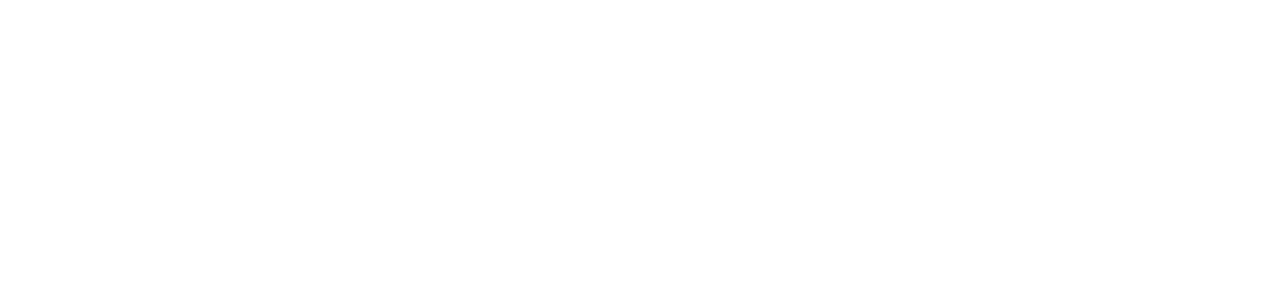
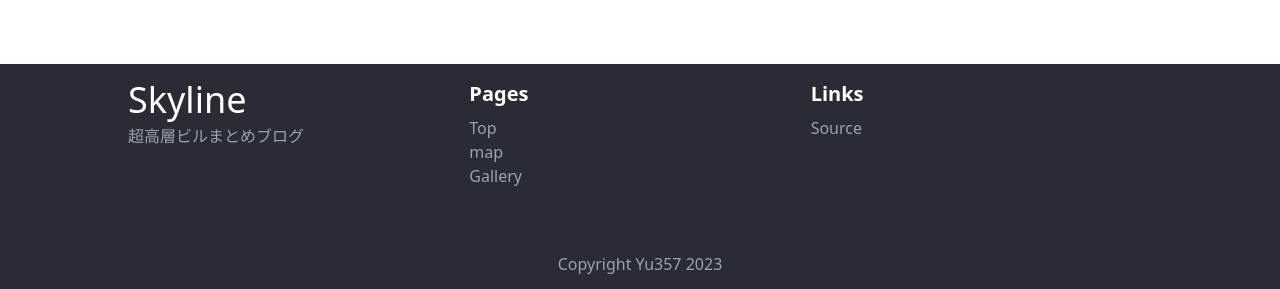
Before and after one commit to FNYukii/Skyline, a Next.js app: page / in a window 1280 px wide. Shown: the part 897-1186 px from the top of the page. Before the commit the page ends 897 px from the top, so only its background shows below. Built offline with nearby package versions, Linux system fonts and the light colour scheme.

Commit message:
feat: Footerを作った

```diff
--- /dev/null
+++ b/src/components/sections/Footer.tsx
@@ -0,0 +1,52 @@
+import Link from "next/link"
+
+interface Props {
+	className?: string
+}
+
+function Footer(props: Props) {
+
+	return (
+
+		<footer className={`bg-accent-color text-white pt-4 pb-4 ${props.className}`}>
+
+			<div className="w-full lg:width-lg px-4 lg:px-0 mx-auto">
+
+				<div className="flex">
+
+					<div className="w-1/3">
+
+						<Link href="/" className="text-4xl font-light">Skyline</Link>
+						<p className="mt-1 text-gray-400">超高層ビルまとめブログ</p>
+					</div>
+
+					<div className="w-1/3">
+
+						<p className="font-bold text-xl">Pages</p>
+
+						<div className="mt-2 flex flex-col">
+
+							<Link href="/" className="text-gray-400 hover:underline">Top</Link>
+							<Link href="/map" className="text-gray-400 hover:underline">map</Link>
+							<Link href="/gallery" className="text-gray-400 hover:underline">Gallery</Link>
+						</div>
+					</div>
+
+					<div className="w-1/3">
+
+						<p className="font-bold text-xl">Links</p>
+
+						<div className="mt-2 flex flex-col">
+
+							<a target="blank" href="/" className="text-gray-400 hover:underline">Source</a>
+						</div>
+					</div>
+				</div>
+
+				<p className="mt-16 text-gray-400 text-center">Copyright Yu357 2023</p>
+			</div>
+		</footer>
+	)
+}
+
+export default Footer
--- a/src/components/sections/Page.tsx
+++ b/src/components/sections/Page.tsx
@@ -1,5 +1,6 @@
 import Head from "next/head"
 import Header from "./Header"
+import Footer from "./Footer"
 
 interface Props {
 	title?: string
@@ -17,6 +18,8 @@ function Page(props: Props) {
 			<Header />
 
 			{props.children}
+
+			<Footer className="mt-16" />
 		</>
 	)
 }
```
